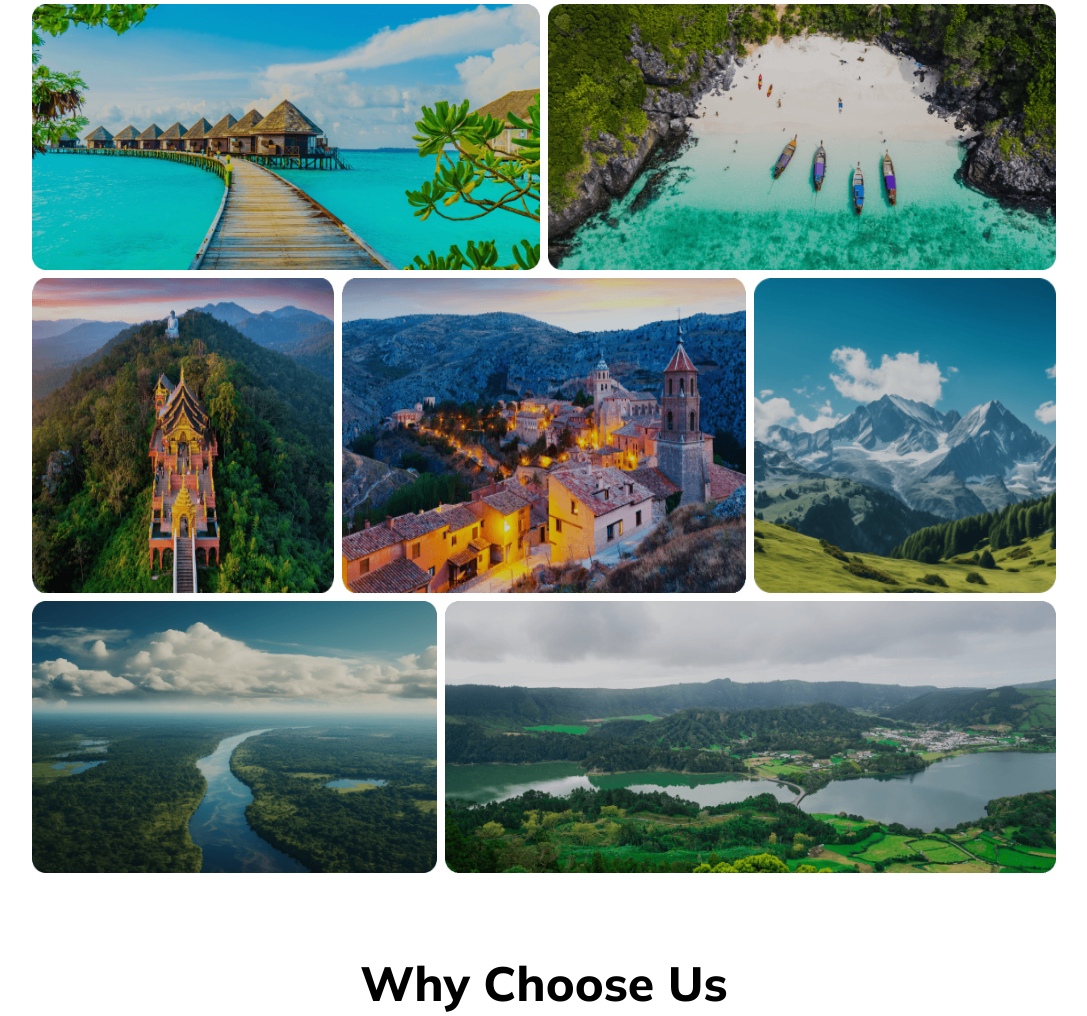
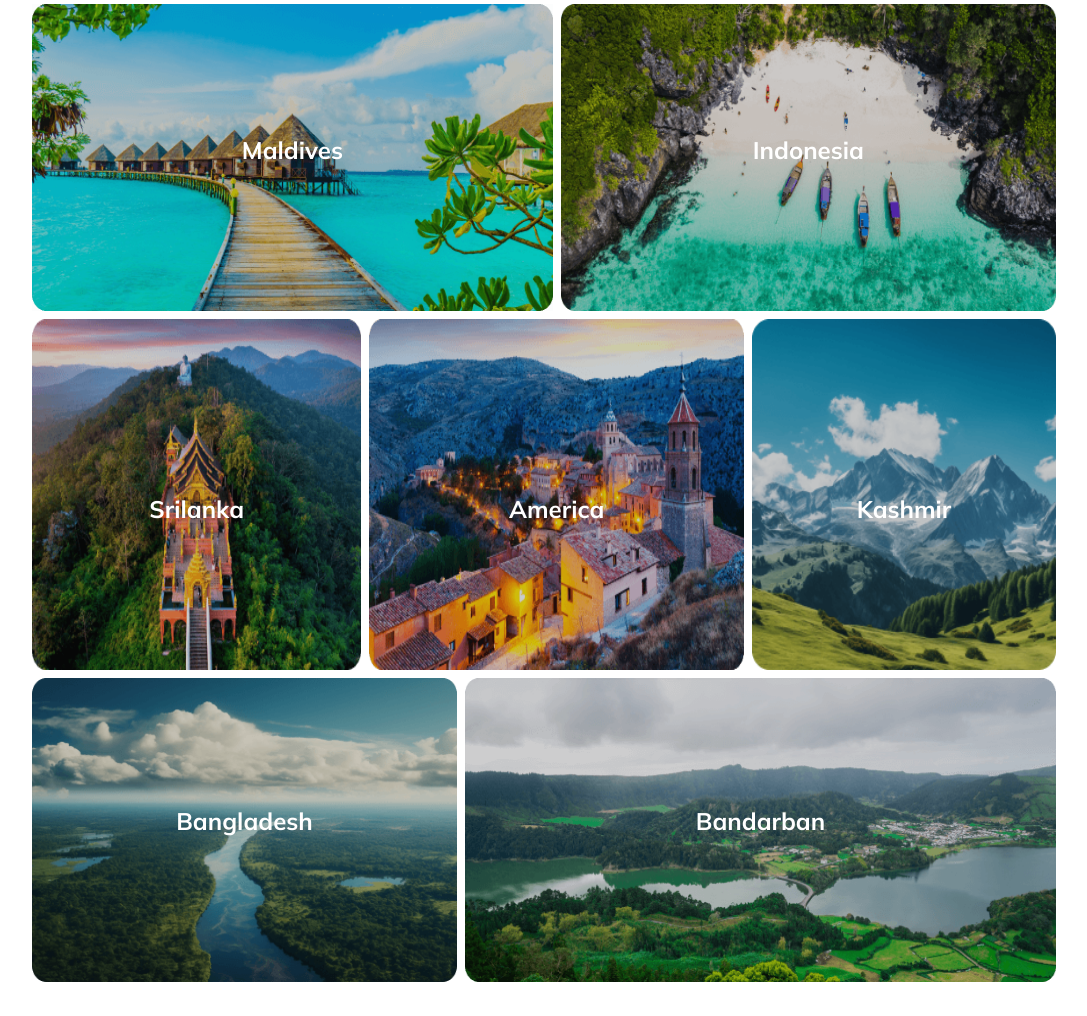
Before and after one commit to sakib17-GitHub/take-a-trip, a plain HTML site: page index.html in a window 1280 px wide. Shown: the part 1527-2543 px from the top of the page, without its empty margins (96-1183 px from the left). Drawn offline with Linux system fonts and the light colour scheme.

Commit message:
country name added

```diff
--- a/index.html
+++ b/index.html
@@ -101,13 +101,34 @@
                 </div>
                 <div class="destination-images">
 
-                        <img id="maldives" src="images/rectangle4.png" alt="Maldives">
-                        <img id="indonesia" src="images/rectangle8.png" alt="Indonesia">
-                        <img id="srilanka" src="images/rectangle5.png" alt="Srilanka">
-                        <img id="america" src="images/rectangle6.png" alt="America">
-                        <img id="kashmir" src="images/rectangle9.png" alt="Kashmir">
-                        <img id="bangladesh"   src="images/rectangle11.png" alt="Bangladesh">
-                        <img id="bandarban"   src="images/rectangle10.png" alt="Bandarban">
+                        <div id="maldives">
+                            <img  src="images/rectangle4.png" alt="Maldives">
+                            <h2>Maldives</h2>
+                        </div>
+                        <div id="indonesia">
+                            <img  src="images/rectangle8.png" alt="Indonesia">
+                            <h2>Indonesia</h2>
+                        </div>
+                        <div id="srilanka">
+                            <img src="images/rectangle5.png" alt="Srilanka">
+                            <h2>Srilanka</h2>
+                        </div>
+                        <div id="america">
+                            <img  src="images/rectangle6.png" alt="America">
+                            <h2>America</h2>
+                        </div>
+                        <div id="kashmir">
+                            <img  src="images/rectangle9.png" alt="Kashmir">
+                            <h2>Kashmir</h2>
+                        </div>
+                        <div id="bangladesh">
+                            <img src="images/rectangle11.png" alt="Bangladesh">
+                            <h2>Bangladesh</h2>
+                        </div>
+                        <div id="bandarban">
+                            <img src="images/rectangle10.png" alt="Bandarban">
+                            <h2>Bandarban</h2>
+                        </div>
                 </div>
             </div>
         </section>
--- a/styles/style.css
+++ b/styles/style.css
@@ -46,7 +46,7 @@ nav{
 
 /* Banner related style */
 .banner{
-    background-image:linear-gradient(rgba(0, 0, 0, 0.527),rgba(0, 0, 0, 0.5)),url("/images/grp1.png");
+    background-image:linear-gradient(rgba(0, 0, 0, 0.527),rgba(0, 0, 0, 0.5)),url("../images/grp1.png");
     max-width: 80%;
     min-height: 60vh;
     background-size: cover;
@@ -153,6 +153,12 @@ nav{
     width:100%;
     height:100%;
 }
+#maldives h2 , #indonesia h2 , #srilanka h2 , #america h2 , #kashmir h2 , #bangladesh h2 , #bandarban h2{
+    position: relative;
+    top:-180px;
+    color:#FFF;
+    text-align: center;
+}
 
 #maldives{
     grid-area: maldives;
@@ -176,12 +182,12 @@ nav{
     grid-area:bandarban;
 }
 
-.destination-images{
+.destination-images {
     display: grid;
     grid-gap:8px;
-    grid-template-areas: "maldives  maldives  maldives  maldives maldives   indonesia indonesia indonesia indonesia  indonesia"
-                            "srilanka srilanka srilanka    america  america  america  america  kashmir kashmir kashmir"
-                            "bangladesh bangladesh bangladesh bangladesh bandarban   bandarban   bandarban bandarban   bandarban   bandarban";
+    grid-template-areas: "maldives   maldives   maldives   maldives   maldives   indonesia indonesia indonesia indonesia  indonesia"
+                         "srilanka   srilanka   srilanka   america    america     america  america   kashmir   kashmir    kashmir"
+                        "bangladesh  bangladesh bangladesh bangladesh bandarban   bandarban bandarban bandarban   bandarban   bandarban";
 }
 
 /* Why Choose us related style  */
```
